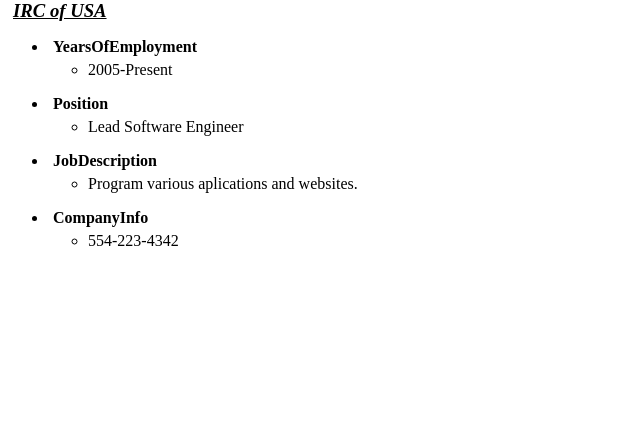
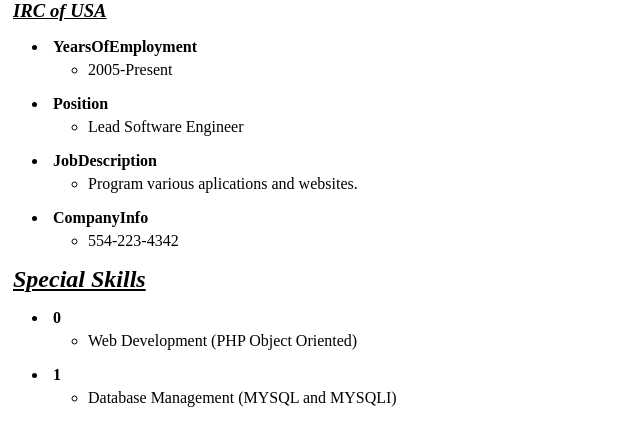
Before and after one commit to drose379/resume_proj, a PHP site: page / in a window 1280 px wide. Shown: the part 643-1066 px from the top of the page, without its empty margins (0-640 px from the left). Before the commit the page ends 889 px from the top, so only its background shows below. Run offline with PHP 8.4, Linux system fonts and the light colour scheme.

Commit message:
skills array now works

```diff
--- a/formatClass.php
+++ b/formatClass.php
@@ -31,7 +31,10 @@ public function WorkFormatted() {
 }
 
 public function SkillsFormatted() {
-
+	foreach ($this->Skills as $skills) {
+		list($output) = $this->generalFormatter($skills,null);
+	}
+	return $output;
 }
 
 public function titleMaker($masterArray,$subArray,$titleKey) {
@@ -50,7 +53,7 @@ public function generalFormatter($array, $title) {
 	$fullInfo .= "<h3 class='headerUnderlined'>" . $title . "</h3>";
 		foreach ($array as $key => $value) {
 			$fullInfo .= "<ul>";
-			if (isset($value,$key)) {
+			if (isset($key,$value)) {
 				$fullInfo .= "<li>";
 				$fullInfo .= "<h4>" . $key . "</h4>";
 				if (is_array($value)) {
--- a/index.php
+++ b/index.php
@@ -16,7 +16,9 @@ $Resume = new HTMLResume (array (
 	"WorkExperience" =>array(
 		array("YearsOfEmployment" => "2005-Present" , "Position" => "Lead Software Engineer" , "JobDescription" => "Program various aplications and websites." , "CompanyInfo" => array("Name" => "IRC of USA" , "Telephone" => "554-223-4342")),
 		),
-	"Skills" => array("Web Development (PHP Object Oriented)" , "Database Management (MYSQL and MYSQLI)")
+	"Skills" => array(
+	 array("Web Development (PHP Object Oriented)" , "Database Management (MYSQL and MYSQLI)")
+	 )
 	)
 );
 
--- a/temp1.php
+++ b/temp1.php
@@ -15,6 +15,8 @@ $HTML = <<< HTML
 $Education
 <h2>Work Experience</h2>
 $Work
+<h2>Special Skills</h2>
+$Skills
 
 </body>
 </html>
```
